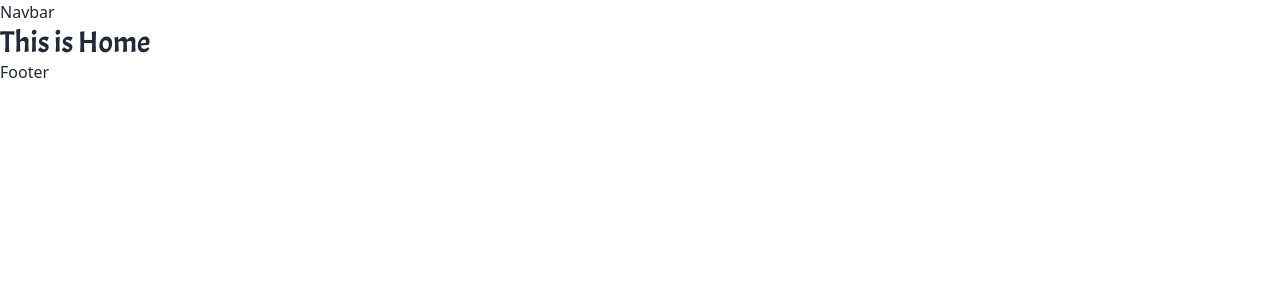
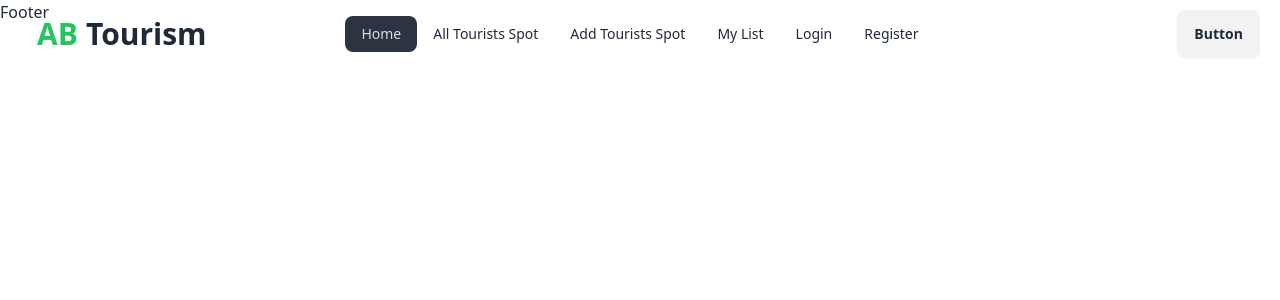
Before and after one commit to Anik98Bh/B9A10-client-side-Anik98Bh, a React (Vite) app: page / in a window 1280 px wide. Shown: the top 300 px of the page. Built offline with nearby package versions, Linux system fonts and the light colour scheme.

Commit message:
added navbar routes

```diff
--- a/package.json
+++ b/package.json
@@ -10,6 +10,7 @@
     "preview": "vite preview"
   },
   "dependencies": {
+    "animate.css": "^4.1.1",
     "localforage": "^1.10.0",
     "match-sorter": "^6.3.4",
     "react": "^18.2.0",
--- a/src/pages/Home.jsx
+++ b/src/pages/Home.jsx
@@ -2,7 +2,7 @@
 const Home = () => {
     return (
         <div>
-            <h2 className="text-3xl font-acma">This is Home</h2>
+
         </div>
     );
 };
--- a/src/pages/shared/Navbar.jsx
+++ b/src/pages/shared/Navbar.jsx
@@ -1,8 +1,36 @@
+import { NavLink } from "react-router-dom";
 
 const Navbar = () => {
+    const navLinks = <>
+        <li><NavLink to="/">Home</NavLink></li>
+        <li><NavLink to="/allTourists">All Tourists Spot</NavLink></li>
+        <li><NavLink to="/addTourists">Add Tourists Spot</NavLink></li>
+        <li><NavLink to="/myList">My List</NavLink></li>
+        <li><NavLink to="/login">Login</NavLink></li>
+        <li><NavLink to="/register">Register</NavLink></li>
+    </>
+
     return (
-        <div>
-            <h1>Navbar</h1>
+        <div className="navbar rounded fixed z-10 px-5 ">
+            <div className="navbar-start">
+                <div className="dropdown">
+                    <div tabIndex={0} role="button" className="btn btn-ghost lg:hidden">
+                        <svg xmlns="http://www.w3.org/2000/svg" className="h-5 w-5" fill="none" viewBox="0 0 24 24" stroke="currentColor"><path strokeLinecap="round" strokeLinejoin="round" strokeWidth="2" d="M4 6h16M4 12h8m-8 6h16" /></svg>
+                    </div>
+                    <ul tabIndex={0} className="menu menu-sm dropdown-content mt-3 z-[1] p-2 shadow bg-base-100 rounded-box w-52">
+                        {navLinks}
+                    </ul>
+                </div>
+                <a className="btn btn-ghost text-3xl font-bold"><span className="text-green-500">AB</span>Tourism</a>
+            </div>
+            <div className="navbar-center hidden lg:flex">
+                <ul className="menu menu-horizontal px-1">
+                   {navLinks}
+                </ul>
+            </div>
+            <div className="navbar-end">
+                <a className="btn">Button</a>
+            </div>
         </div>
     );
 };
```
Also changed, not shown: 1 other file (tests, documents, lock files or other folders).
